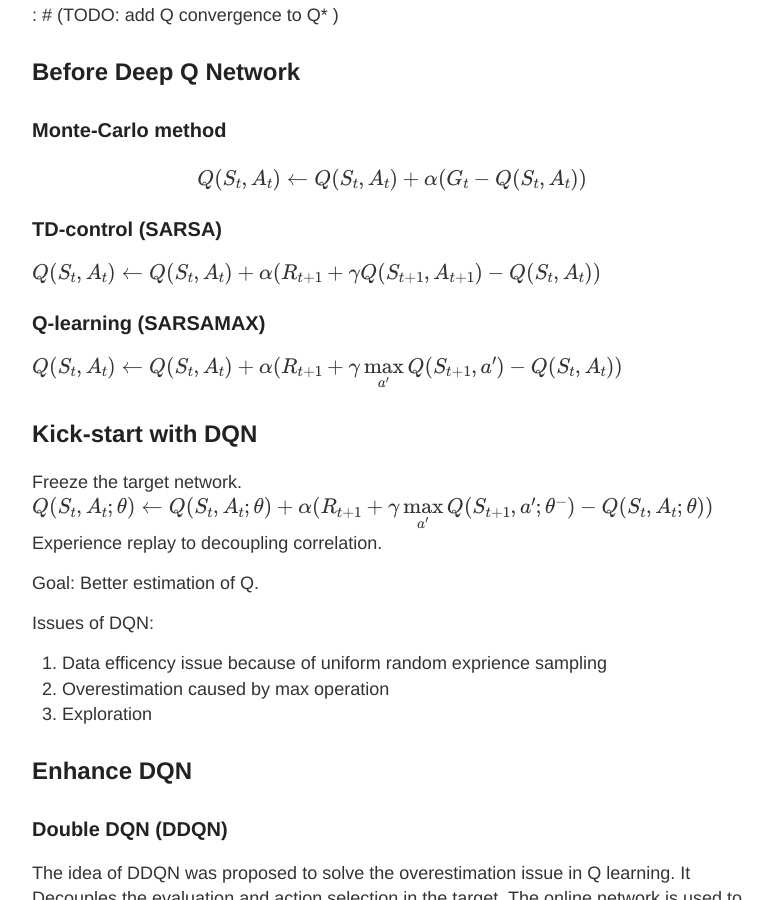
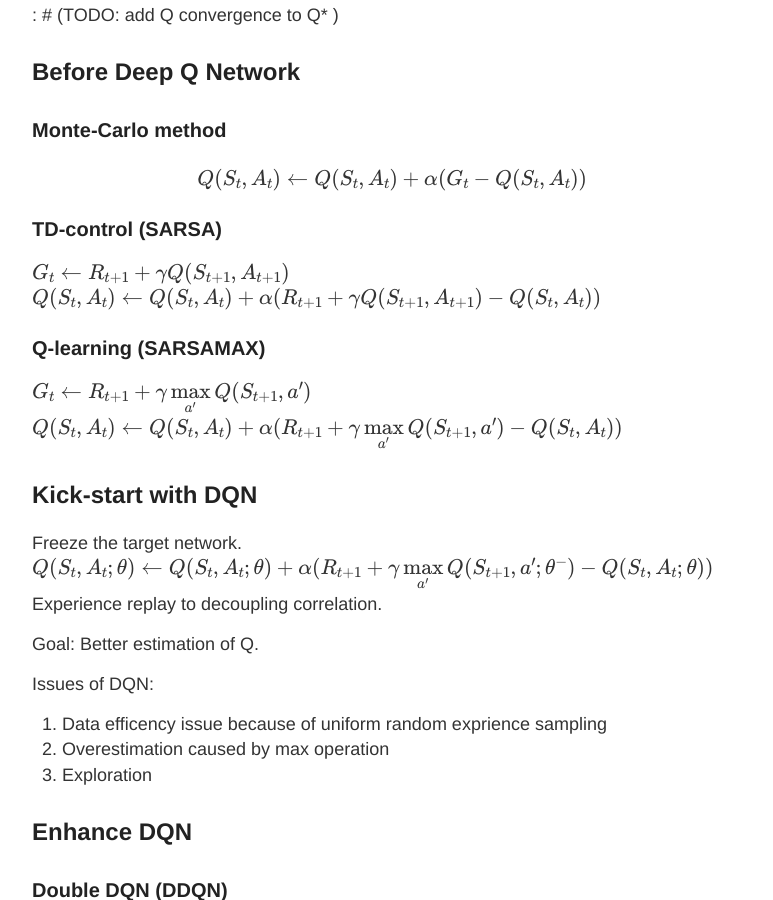
Before and after one commit to jionglearningzhang/jionglearningzhang.github.io, a Jekyll site: the page built from _posts/2019-04-08-on-the-way-of-Q-learning.md, in a window 1280 px wide and 900 px high, scrolled down 1524 px. Shown: the whole window, without its empty margins (248-1021 px from the left). Built offline with Jekyll 4.4.1, drawn with Linux system fonts in a browser that asks for light colours; formulas are drawn with MathJax 3.

Commit message:
qlearning

```diff
--- a/_posts/2019-04-08-on-the-way-of-Q-learning.md
+++ b/_posts/2019-04-08-on-the-way-of-Q-learning.md
@@ -26,9 +26,13 @@ The goal of reinforcement learning is to establish a policy, based on which to s
 $$Q(S_t, A_t) \leftarrow Q(S_t, A_t) + \alpha (G_t - Q(S_t, A_t))$$
 
 ### TD-control (SARSA)
+
+$$ G_t \leftarrow R_{t+1} + \gamma Q(S_{t+1},A_{t+1}) $$
 $$Q(S_t, A_t) \leftarrow Q(S_t,A_t) + \alpha (R_{t+1} + \gamma Q(S_{t+1},A_{t+1}) - Q(S_t,A_t))$$
 
 ### Q-learning (SARSAMAX)
+
+$$G_t \leftarrow R_{t+1} + \gamma \underset{a'}{\max}Q(S_{t+1}, a')$$
 $$Q(S_t, A_t) \leftarrow Q(S_t,A_t) + \alpha (R_{t+1} + \gamma \underset{a'}{\max}Q(S_{t+1}, a') - Q(S_t,A_t))$$
 
 
```
